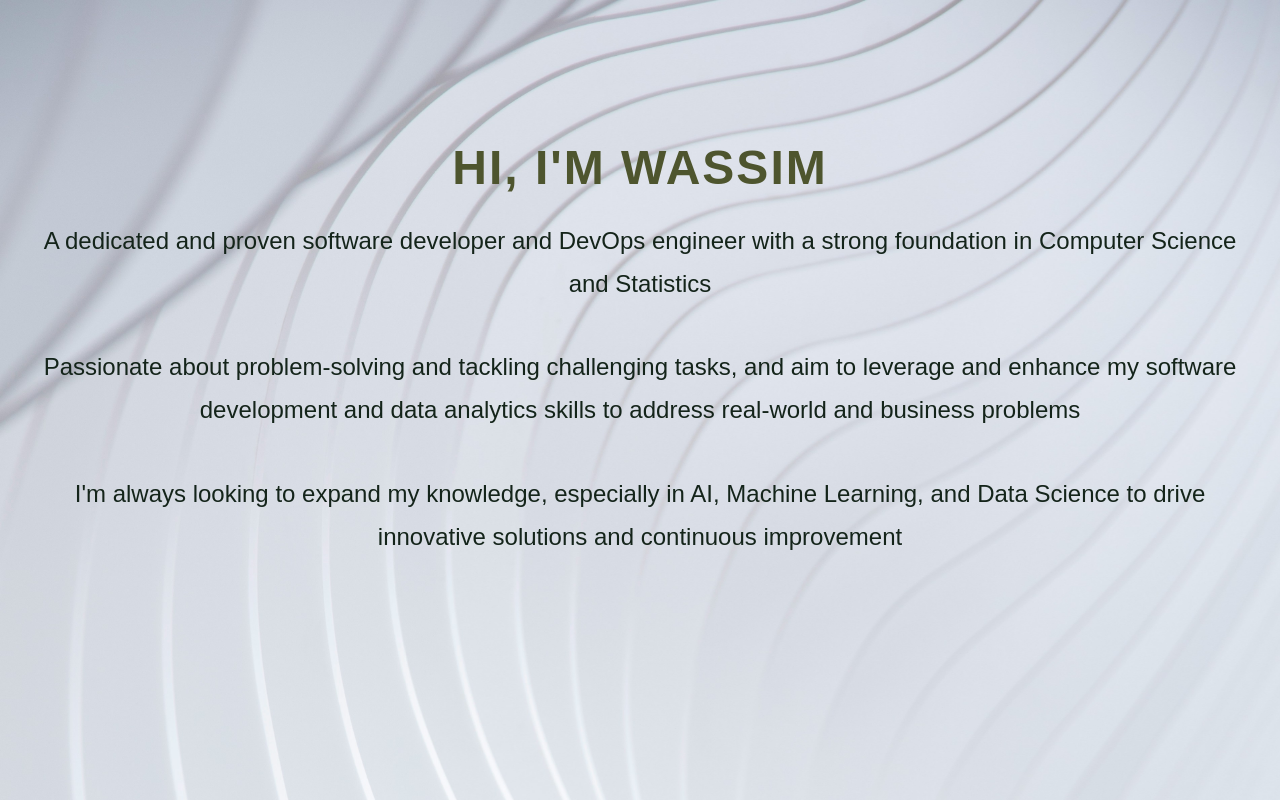
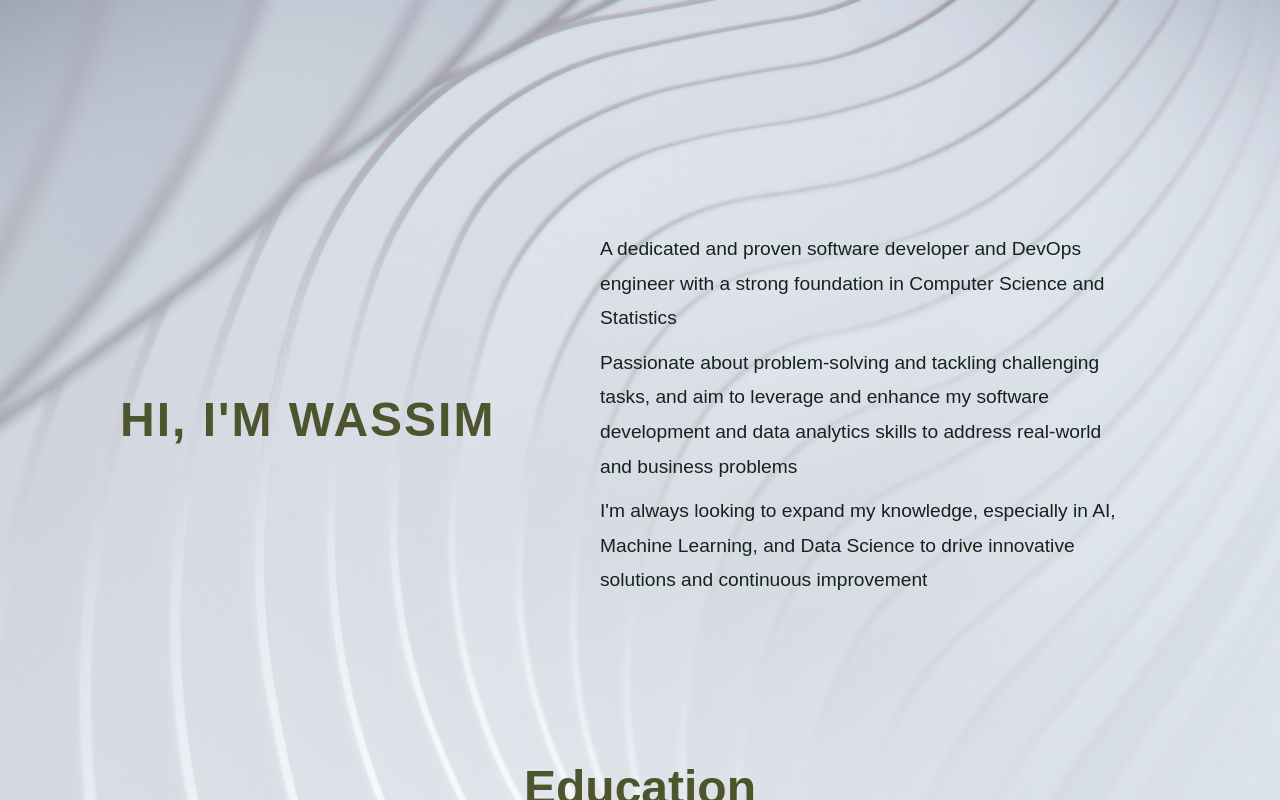
Before and after one commit to wassimwazzi/wassimwazzi.github.io, a React (Create React App) app: page / in a window 1280 px wide. Shown: the top 800 px of the page. Built offline with nearby package versions, Linux system fonts and the light colour scheme.

Commit message:
re-style about

```diff
--- a/src/components/About/About.css
+++ b/src/components/About/About.css
@@ -1,19 +1,41 @@
 .about {
   position: relative;
   color: rgb(20 36 26 / 100%);
-  text-align: center;
   padding: var(--spacing-6) var(--spacing-2);
   z-index: 1;
   overflow: hidden;
+  text-align: center;
 }
+
+
+@media (min-width: 768px ) {
+  .about-content {
+    display: flex;
+    justify-content: space-between;
+    align-items: center;
+    padding: 0 var(--spacing-6);
+  }
+
+  .about-description {
+    margin: var(--spacing-3);
+    width: 50%;
+  }
+}
+
 .about-content {
   min-height: 80vh;
+  /* padding: var(--spacing-6); */
+}
+
+.about-content p {
+  padding-bottom: 10px;
+  margin: 0;
 }
 
 .about-title {
   font-size: var(--font-size-xxl);
   color: rgb(78, 85, 46);
-  margin-bottom: var(--spacing-2);
+  margin-bottom: var(--spacing-3);
   text-transform: uppercase;
   letter-spacing: 2px;
   font-weight: 700;
@@ -21,21 +43,21 @@
 }
 
 .about-description {
-  font-size: var(--font-size-lg);
+  font-size: var(--font-size);
   line-height: var(--line-height-lg);
   max-width: var(--max-width);
-  margin: 0 auto;
   opacity: 0;
   animation: fadeIn 3s ease-in-out 0.5s forwards;
+  text-align: left;
 }
 
 .about-slide-left {
-  margin-bottom: var(--spacing-3);
+  /* margin-bottom: var(--spacing-3); */
   animation: slideInLeft 2s ease-in-out;
 }
 
 .about-slide-right {
-  margin-top: var(--spacing-3);
+  /* margin-top: var(--spacing-3); */
   animation: slideInRight 2s ease-in-out;
 }
 
--- a/src/components/About/About.js
+++ b/src/components/About/About.js
@@ -76,7 +76,7 @@ const About = () => {
             ref={(el) => (educationItemsRef.current[1] = el)}>
             <div className='education-item-title'>
               <img src='/clw.png' alt='McGill University' />
-              <div>Scientific Baccaleaureat with specialty in Math and Physics</div>
+              <div>Scientific Baccalaureate with Specialty in Math and Physics</div>
             </div>
             <div className="about-education-item-content">
               <p>
```
